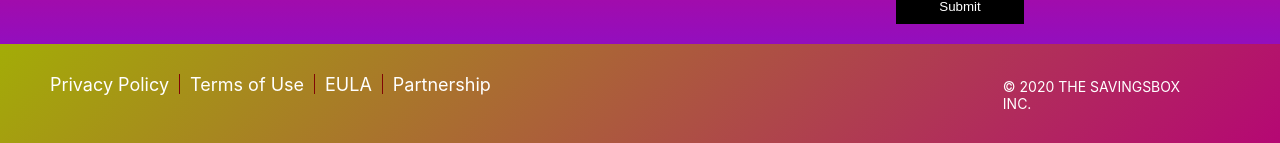
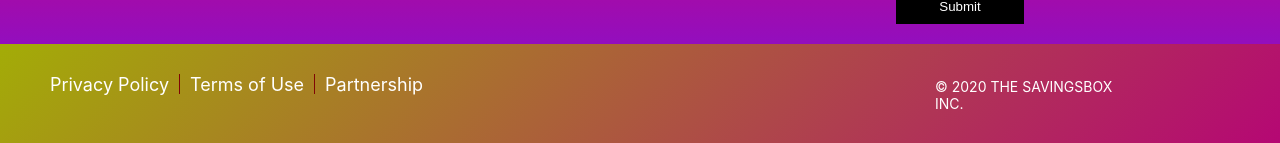
Before and after one commit to ikosong1406/Savings, a React (Create React App) app: page / in a window 1280 px wide. Shown: the part 2625-2768 px from the top of the page. Built offline with nearby package versions, Linux system fonts and the light colour scheme.

Commit message:
modified:   src/pages/Faq/index.js 	modified:   src/pages/Home/index.js 	modified:   src/pages/Overview/index.js 	modified:   src/pages/Partnership/index.js 	modified:   src/pages/Savings/index.js

```diff
--- a/src/pages/Faq/index.js
+++ b/src/pages/Faq/index.js
@@ -155,8 +155,6 @@ const index = () => {
           <div class="vr"></div>
           <Link to="/terms">Terms of Use</Link>
           <div class="vr"></div>
-          <Link to="/eula">EULA</Link>
-          <div class="vr"></div>
           <Link to="/partnership">Partnership</Link>
         </div>
         <div class="container">
--- a/src/pages/Home/index.js
+++ b/src/pages/Home/index.js
@@ -151,8 +151,6 @@ const Home = () => {
             <div class="vr"></div>
             <Link to="/terms">Terms of Use</Link>
             <div class="vr"></div>
-            <Link to="/eula">EULA</Link>
-            <div class="vr"></div>
             <Link to="/partnership">Partnership</Link>
           </div>
           <div class="container">
--- a/src/pages/Overview/index.js
+++ b/src/pages/Overview/index.js
@@ -114,8 +114,6 @@ const index = () => {
           <div class="vr"></div>
           <Link to="/terms">Terms of Use</Link>
           <div class="vr"></div>
-          <Link to="/eula">EULA</Link>
-          <div class="vr"></div>
           <Link to="/partnership">Partnership</Link>
         </div>
         <div class="container">
--- a/src/pages/Partnership/index.js
+++ b/src/pages/Partnership/index.js
@@ -21,8 +21,6 @@ const index = () => {
           <div class="vr"></div>
           <Link to="/terms">Terms of Use</Link>
           <div class="vr"></div>
-          <Link to="/eula">EULA</Link>
-          <div class="vr"></div>
           <Link to="/partnership">Partnership</Link>
         </div>
         <div class="container">
--- a/src/pages/Savings/index.js
+++ b/src/pages/Savings/index.js
@@ -203,8 +203,6 @@ const index = () => {
           <div class="vr"></div>
           <Link to="/terms">Terms of Use</Link>
           <div class="vr"></div>
-          <Link to="/eula">EULA</Link>
-          <div class="vr"></div>
           <Link to="/partnership">Partnership</Link>
         </div>
         <div class="container">
```
